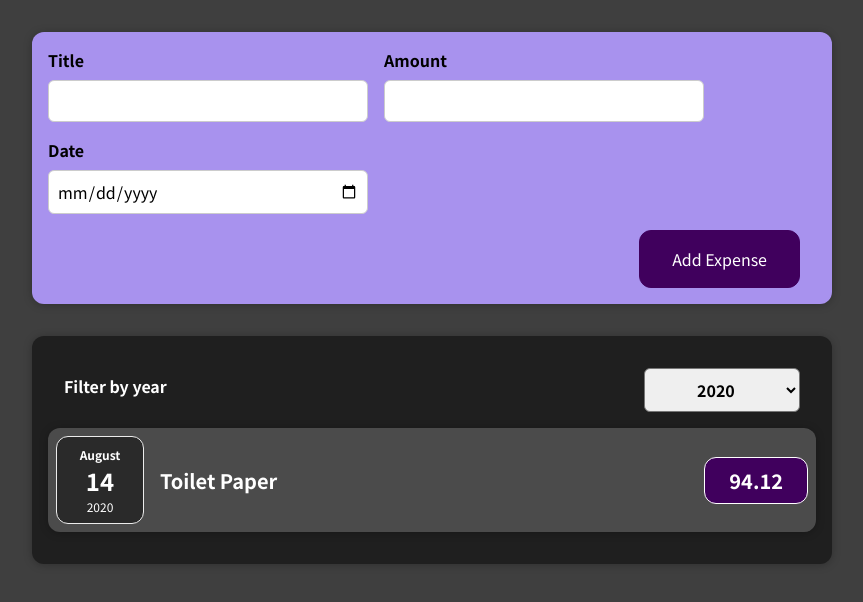
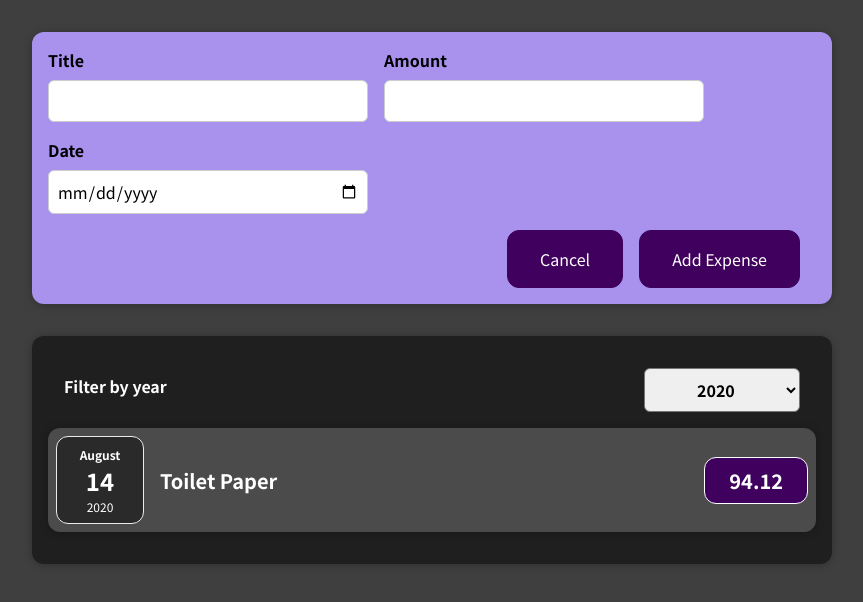
Before and after one commit to ilkayaktas/react-complete-guide, a React (Create React App) app: page / in a window 1280 px wide. Both pictures are taken after a click on the button "Add Expense". Shown: the top 602 px of the page, without its empty margins (208-1071 px from the left). Built offline with nearby package versions, Linux system fonts and the light colour scheme.

Commit message:
Conditional return is used to add "cancel" button and add "add expense" button.

```diff
--- a/src/components/Expenses/Expenses.js
+++ b/src/components/Expenses/Expenses.js
@@ -1,7 +1,7 @@
 import React, {useState} from "react";
 import './Expenses.css'
 import Card from "../UI/Card";
-import ExpenseFilter from "../ExpenseFilter/ExpensesFilter";
+import ExpenseFilter from "./ExpensesFilter";
 import ExpensesList from "./ExpensesList";
 
 function Expenses(props){
--- a/src/components/NewExpense/ExpenseForm.js
+++ b/src/components/NewExpense/ExpenseForm.js
@@ -73,6 +73,7 @@
                 </div>
             </div>
             <div className='new-expense__actions'>
+                <button onClick={props.onCancel}>Cancel</button>
                 <button type='submit'>Add Expense</button>
             </div>
         </form>
--- a/src/components/NewExpense/NewExpense.js
+++ b/src/components/NewExpense/NewExpense.js
@@ -1,8 +1,10 @@
-import React from "react";
+import React, {useState} from "react";
 import './NewExpense.css'
 import ExpenseForm from "./ExpenseForm";
 
 function NewExpense(props){
+    const [isEditing, setIsEditing] = useState(false)
+
     const saveExpenseDataHandler = (enteredExpenseData) => {
         const expenseData = {
             ...enteredExpenseData,
@@ -11,8 +13,18 @@
         props.onAddExpense(expenseData)
     }
 
+    const startEditingHandler = () => {
+      setIsEditing(true)
+    }
+
+    const stopEditingHandler = () => {
+        setIsEditing(false)
+    }
+
     return <div className='new-expense'>
-        <ExpenseForm onSaveExpenseData = {saveExpenseDataHandler}/>
+
+        {!isEditing && <button onClick={startEditingHandler}>Add Expense</button>}
+        {isEditing && <ExpenseForm onSaveExpenseData = {saveExpenseDataHandler} onCancel={stopEditingHandler}/>}
     </div>
 }
 
```
Also changed, not shown: src/components/Expenses/ExpensesFilter.css (renamed from src/components/ExpenseFilter/ExpensesFilter.css), src/components/Expenses/ExpensesFilter.js (renamed from src/components/ExpenseFilter/ExpensesFilter.js), 1 other file (tests, documents, lock files or other folders).
